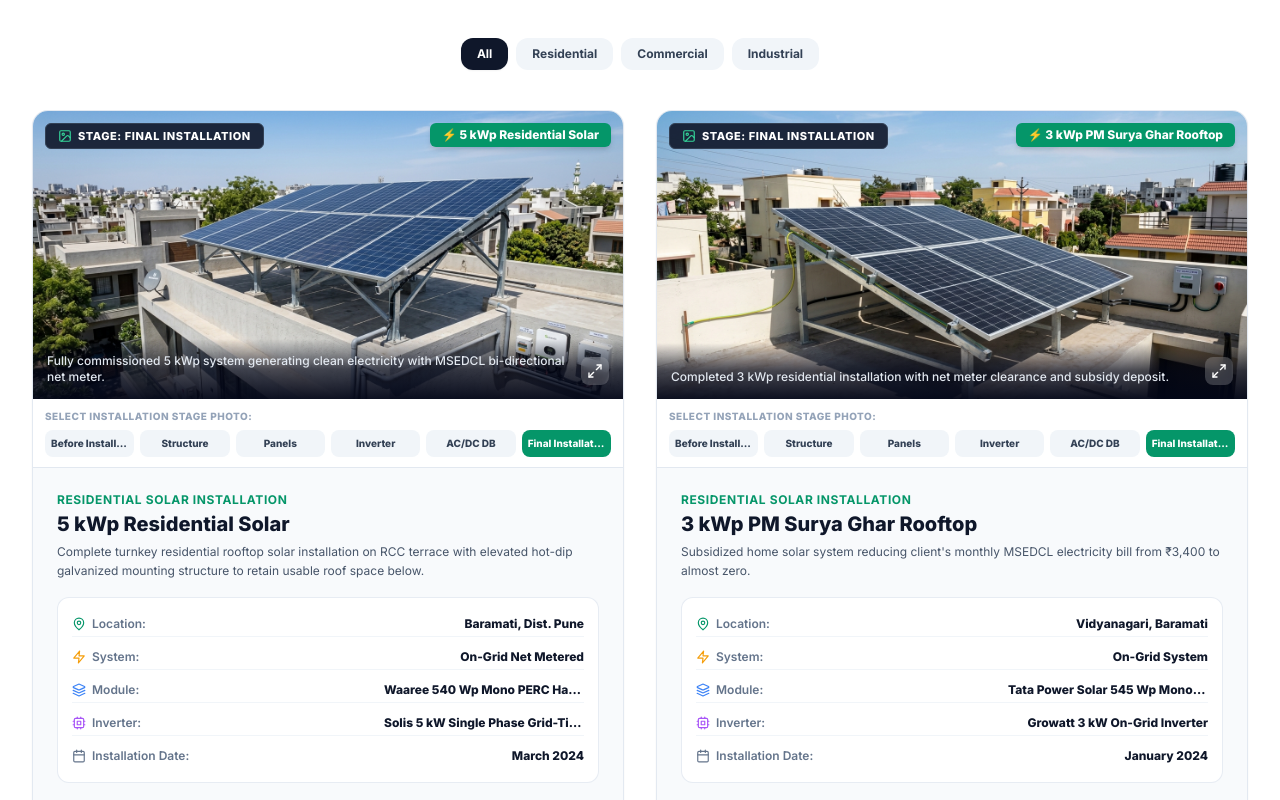
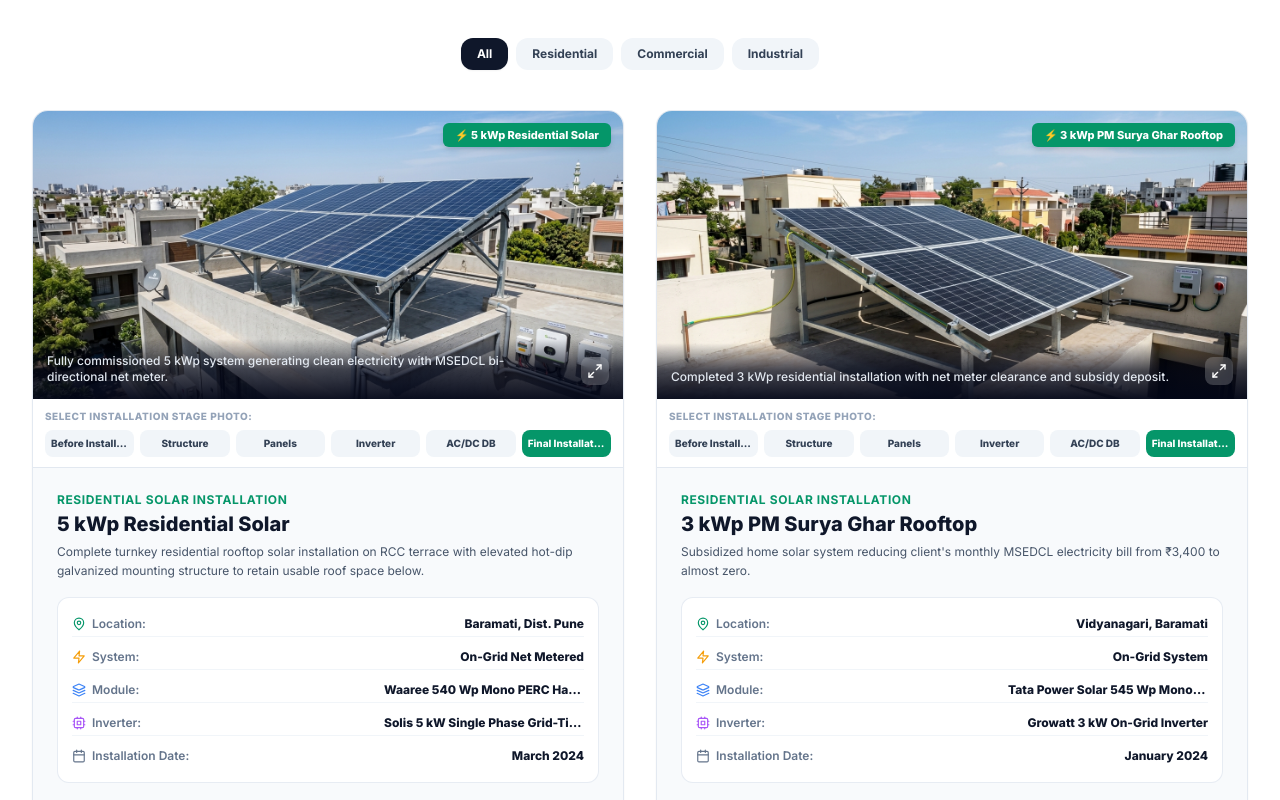
Before and after one commit to rahulchougule04/Green-Leaf-Energy, a React (Vite) app: page / in a window 1280 px wide. Shown: the part 4500-5300 px from the top of the page. Built offline with nearby package versions, Linux system fonts and the light colour scheme.

Commit message:
update website

```diff
--- a/src/components/projects/ProjectShowcase.jsx
+++ b/src/components/projects/ProjectShowcase.jsx
@@ -282,20 +282,17 @@ export const ProjectShowcase = ({ openQuoteModal }) => {
                       className="w-full h-full object-cover transition-transform duration-500 group-hover:scale-105"
                     />
 
-                    {/* Stage Pill Overlay */}
-                    <div className="absolute top-3 left-3 bg-slate-900/90 backdrop-blur-md text-white text-[11px] font-black px-3 py-1 rounded-md uppercase tracking-wider flex items-center space-x-1.5 border border-slate-700">
-                      <ImageIcon className="w-3.5 h-3.5 text-emerald-400" />
-                      <span>Stage: {currentStage.label}</span>
-                    </div>
-
-                    {/* Capacity Badge */}
-                    <div className="absolute top-3 right-3 bg-emerald-600 text-white text-xs font-black px-3 py-1 rounded-md shadow-md">
-                      ⚡ {project.projectTitle}
+                    {/* Top Overlay Badges */}
+                    <div className="absolute top-3 right-3 flex flex-col sm:flex-row gap-2 justify-end items-start">
+                      {/* Capacity Badge */}
+                      <div className="bg-emerald-600 text-white text-[11px] font-black px-3 py-1 rounded-md shadow-md max-w-full truncate">
+                        ⚡ {project.projectTitle}
+                      </div>
                     </div>
 
                     {/* Stage Note Bar */}
-                    <div className="absolute bottom-0 inset-x-0 bg-gradient-to-t from-slate-950/95 via-slate-950/70 to-transparent p-3.5 text-white flex justify-between items-end">
-                      <p className="text-xs text-slate-200 line-clamp-2 pr-4 font-medium">
+                    <div className="absolute bottom-0 inset-x-0 bg-gradient-to-t from-slate-950/95 via-slate-950/70 to-transparent p-3.5 text-white flex justify-between items-end gap-3">
+                      <p className="text-xs text-slate-200 line-clamp-2 pr-2 font-medium">
                         {currentStage.note}
                       </p>
                       <button
```
